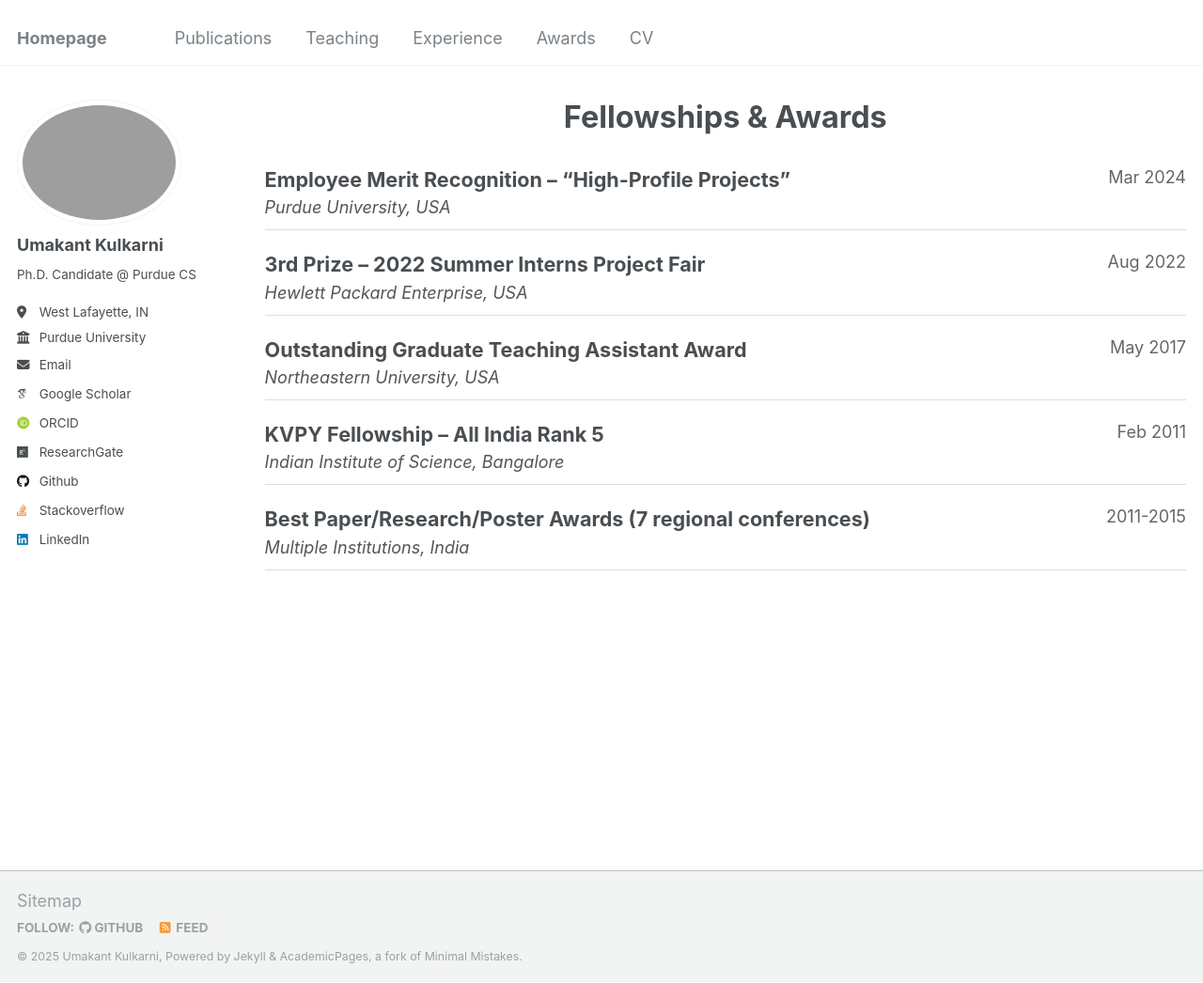
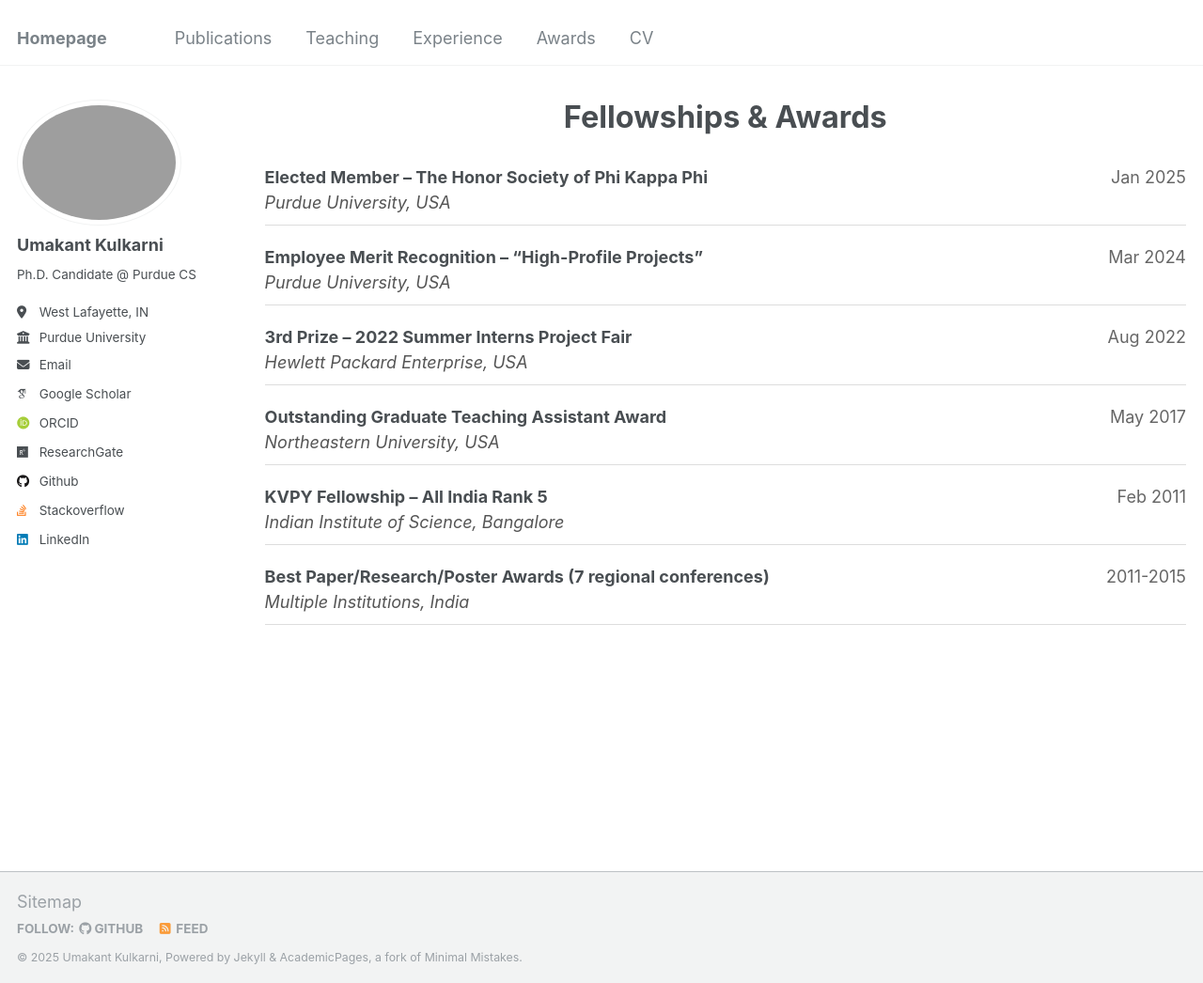
Before and after one commit to UmakantKulkarni/UmakantKulkarni.github.io, a Jekyll site: the page built from _pages/awards.html, in a window 1280 px wide and 1046 px high. Shown: the whole window at 94% size. Built offline with Jekyll 4.4.1, drawn with Linux system fonts in a browser that asks for light colours; some web fonts are replaced.

Commit message:
Update CV, awards, pub

```diff
--- a/_pages/awards.html
+++ b/_pages/awards.html
@@ -36,7 +36,7 @@ author_profile: true
         flex-direction: column;
     }
     .award-title {
-        font-size: 1.2rem;
+        font-size: 1.0rem;
         font-weight: bold;
     }
     .award-org {
@@ -53,6 +53,14 @@ author_profile: true
 
 <div class="awards-container">
     <h1>Fellowships & Awards</h1>
+
+    <div class="award-item">
+        <div class="award-details">
+            <span class="award-title">Elected Member – The Honor Society of Phi Kappa Phi</span>
+            <span class="award-org">Purdue University, USA</span>
+        </div>
+        <span class="award-date">Jan 2025</span>
+    </div>
 
     <div class="award-item">
         <div class="award-details">
```
Also changed, not shown: _pages/publications.md (+1 -1 lines), 1 other file.
